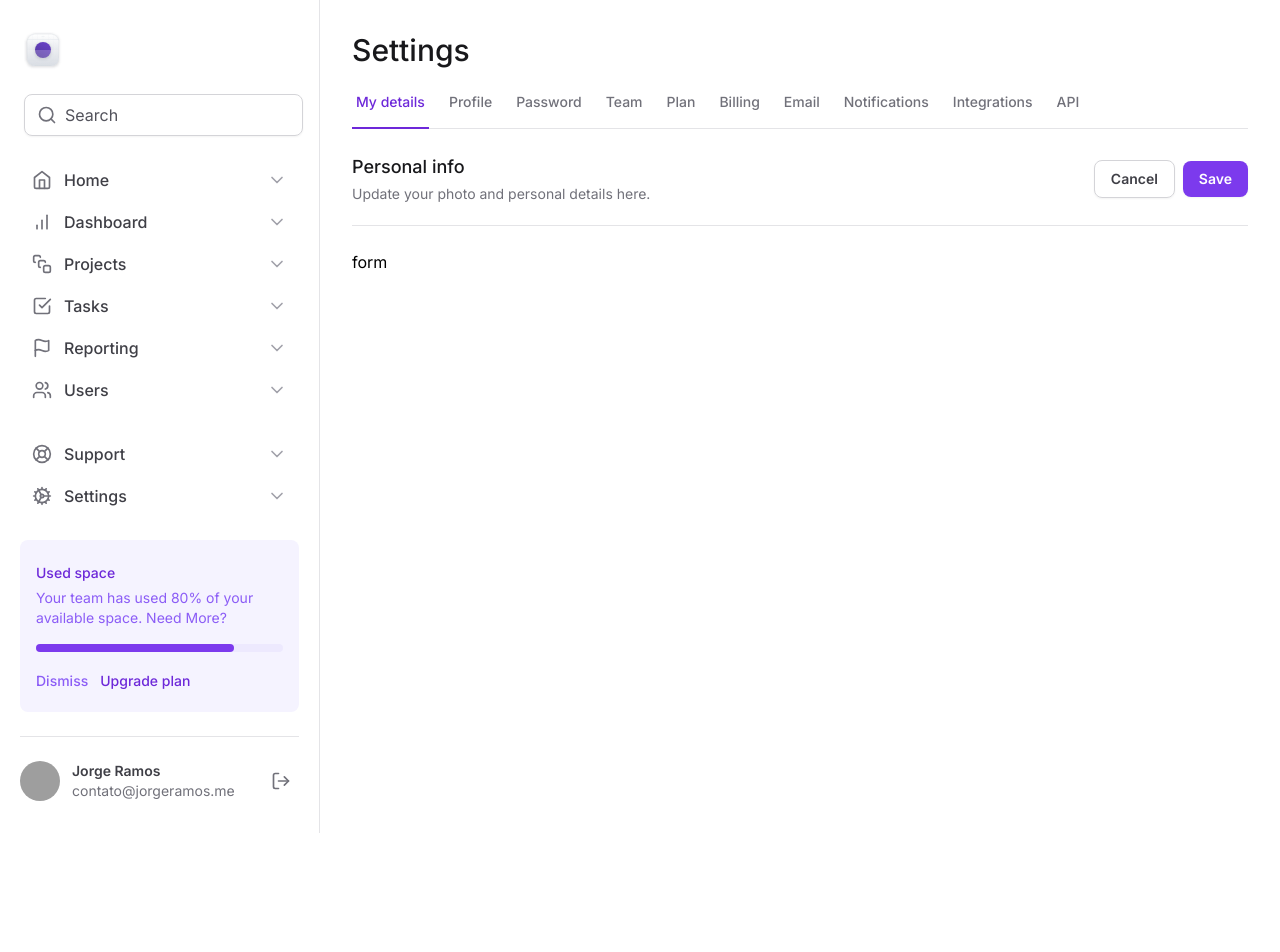
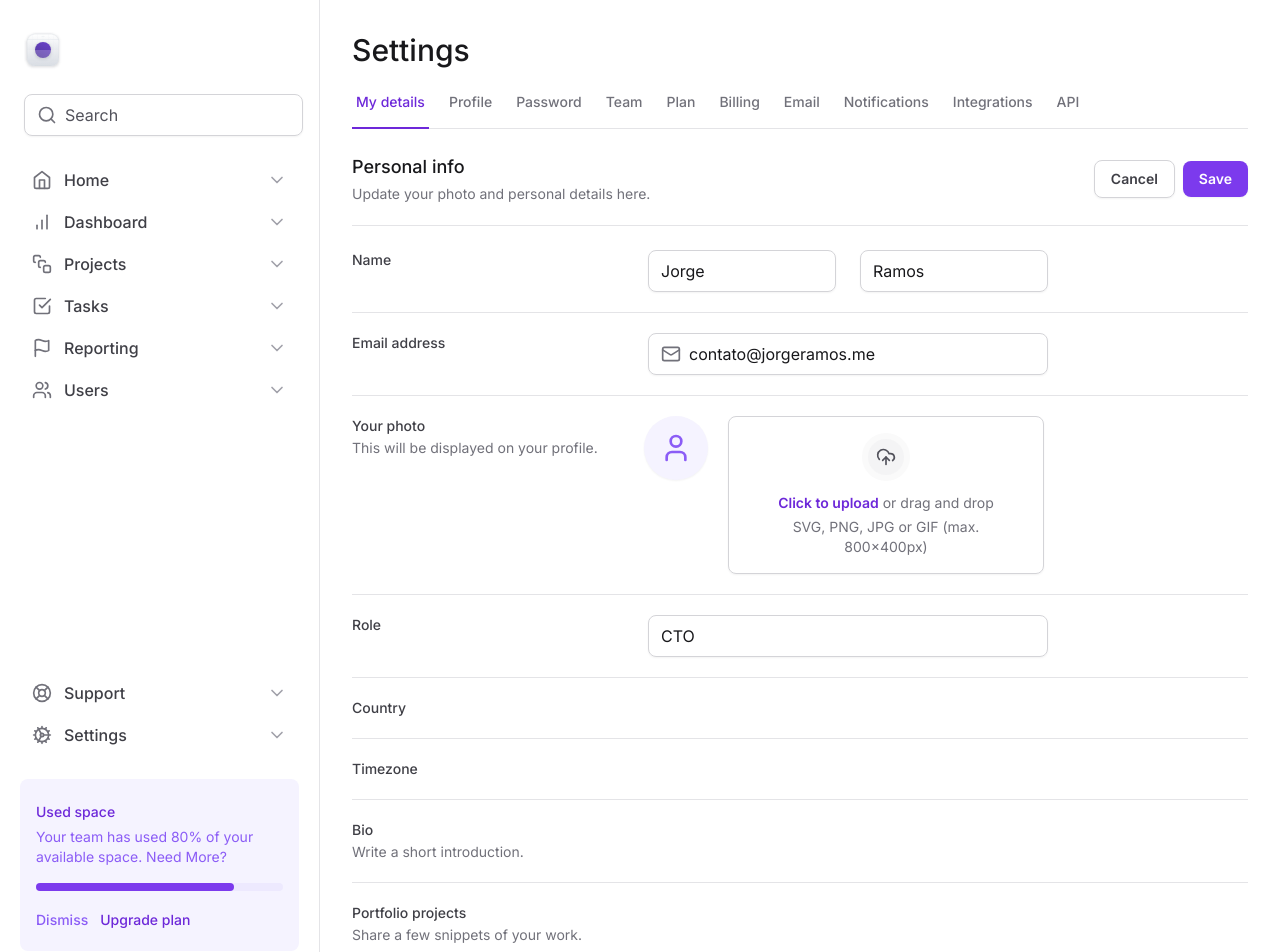
Before and after one commit to jorginhodev/masterizando-o-tailwind, a Next.js app: page / in a window 1280 px wide. Shown: the top 952 px of the page. Before the commit the page ends 833 px from the top, so only its background shows below. Built offline with nearby package versions, Linux system fonts and the light colour scheme; grey boxes are pictures that could not be loaded.

Commit message:
feat: add avatar upload

```diff
--- a/src/app/page.tsx
+++ b/src/app/page.tsx
@@ -1,4 +1,6 @@
 import { SettingsTabs } from '@/components/settings-tabs'
+import { InputRoot, InputControl, InputPrefix } from '@/components/input'
+import { Mail, UploadCloud, User } from 'lucide-react'
 
 export default function Home() {
   return (
@@ -32,8 +34,160 @@
           </div>
         </div>
 
-        <form id="settings" className="mt-6 flex w-full flex-col">
-          form
+        <form
+          id="settings"
+          className="mt-6 flex w-full flex-col gap-5 divide-y divide-zinc-200"
+        >
+          <div className="grid-cols-form grid gap-3">
+            <label
+              htmlFor="firstName"
+              className="text-sm font-medium text-zinc-700"
+            >
+              Name
+            </label>
+
+            <div className="grid grid-cols-2 gap-6">
+              <InputRoot>
+                <InputControl id="firstName" defaultValue="Jorge" />
+              </InputRoot>
+
+              <InputRoot>
+                <InputControl defaultValue="Ramos" />
+              </InputRoot>
+            </div>
+          </div>
+
+          <div className="grid-cols-form grid gap-3 pt-5">
+            <label
+              htmlFor="email"
+              className="text-sm font-medium text-zinc-700"
+            >
+              Email address
+            </label>
+
+            <InputRoot>
+              <InputPrefix>
+                <Mail className="h-5 w-5 text-zinc-500" />
+              </InputPrefix>
+              <InputControl
+                id="email"
+                type="email"
+                defaultValue="contato@jorgeramos.me"
+              />
+            </InputRoot>
+          </div>
+
+          <div className="grid-cols-form grid gap-3 pt-5">
+            <label
+              htmlFor="photo"
+              className="text-sm font-medium text-zinc-700"
+            >
+              Your photo
+              <span className="mt-0.5 block text-sm font-normal text-zinc-500">
+                This will be displayed on your profile.
+              </span>
+            </label>
+
+            <div className="flex items-start gap-5">
+              <div className="flex h-16 w-16 items-center justify-center rounded-full bg-violet-50 shadow-sm">
+                <User className="h-8 w-8 text-violet-500" />
+              </div>
+
+              <label
+                htmlFor="photo"
+                className="hover:bg-violet-25 group flex flex-1 cursor-pointer flex-col items-center gap-3 rounded-lg border border-zinc-300 px-6 py-4 text-center text-zinc-500 shadow-sm transition duration-150 ease-in-out hover:border-violet-200 hover:text-violet-500"
+              >
+                <div className="border-6 rounded-full border-zinc-50 bg-zinc-100 p-2 group-hover:border-violet-50 group-hover:bg-violet-100">
+                  <UploadCloud className="h-5 w-5 text-zinc-600 group-hover:text-violet-600" />
+                </div>
+
+                <div className="flex flex-col items-center gap-1">
+                  <span className="text-sm">
+                    <span className="font-semibold text-violet-700">
+                      Click to upload
+                    </span>{' '}
+                    or drag and drop
+                  </span>
+                  <span className="text-sm">
+                    SVG, PNG, JPG or GIF (max. 800x400px)
+                  </span>
+                </div>
+              </label>
+              <input type="file" id="photo" className="sr-only" />
+            </div>
+          </div>
+
+          <div className="grid-cols-form grid gap-3 pt-5">
+            <label htmlFor="role" className="text-sm font-medium text-zinc-700">
+              Role
+            </label>
+
+            <InputRoot>
+              <InputControl id="role" defaultValue="CTO" />
+            </InputRoot>
+          </div>
+
+          <div className="grid-cols-form grid gap-3 pt-5">
+            <label
+              htmlFor="country"
+              className="text-sm font-medium text-zinc-700"
+            >
+              Country
+            </label>
+
+            <div></div>
+          </div>
+
+          <div className="grid-cols-form grid gap-3 pt-5">
+            <label
+              htmlFor="timezone"
+              className="text-sm font-medium text-zinc-700"
+            >
+              Timezone
+            </label>
+
+            <div></div>
+          </div>
+
+          <div className="grid-cols-form grid gap-3 pt-5">
+            <label htmlFor="bio" className="text-sm font-medium text-zinc-700">
+              Bio
+              <span className="mt-0.5 block text-sm font-normal text-zinc-500">
+                Write a short introduction.
+              </span>
+            </label>
+
+            <div></div>
+          </div>
+
+          <div className="grid-cols-form grid gap-3 pt-5">
+            <label
+              htmlFor="portfolio"
+              className="text-sm font-medium text-zinc-700"
+            >
+              Portfolio projects
+              <span className="mt-0.5 block text-sm font-normal text-zinc-500">
+                Share a few snippets of your work.
+              </span>
+            </label>
+
+            <div></div>
+          </div>
+
+          <div className="flex items-center justify-end gap-2 pt-5">
+            <button
+              type="button"
+              className="rounded-lg border border-zinc-300 px-4 py-2 text-sm font-semibold text-zinc-700 shadow-sm hover:bg-zinc-50"
+            >
+              Cancel
+            </button>
+            <button
+              type="submit"
+              className="rounded-lg bg-violet-600 px-4 py-2 text-sm font-semibold text-white shadow-sm hover:bg-violet-700"
+            >
+              Save
+            </button>
+          </div>
         </form>
       </div>
     </>
```
